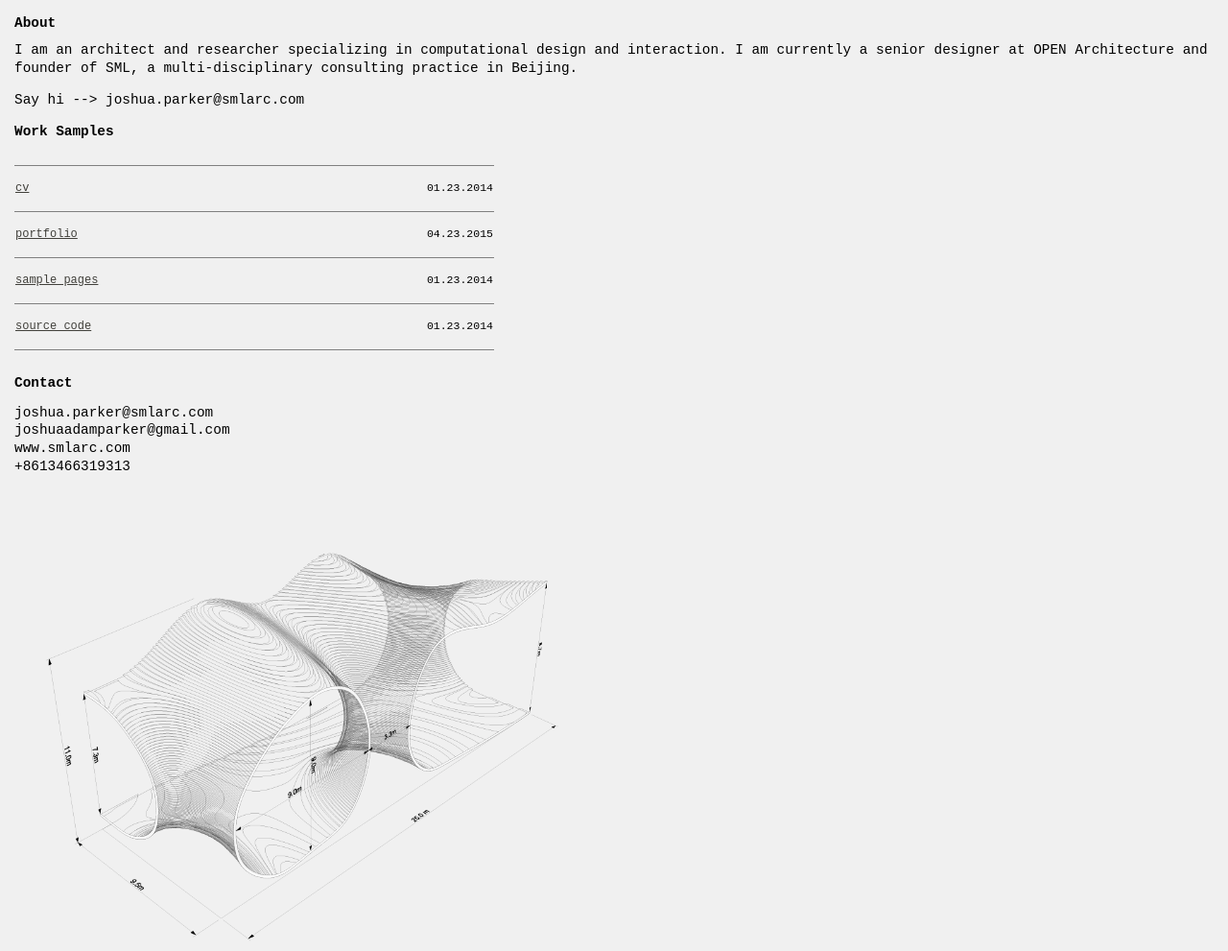
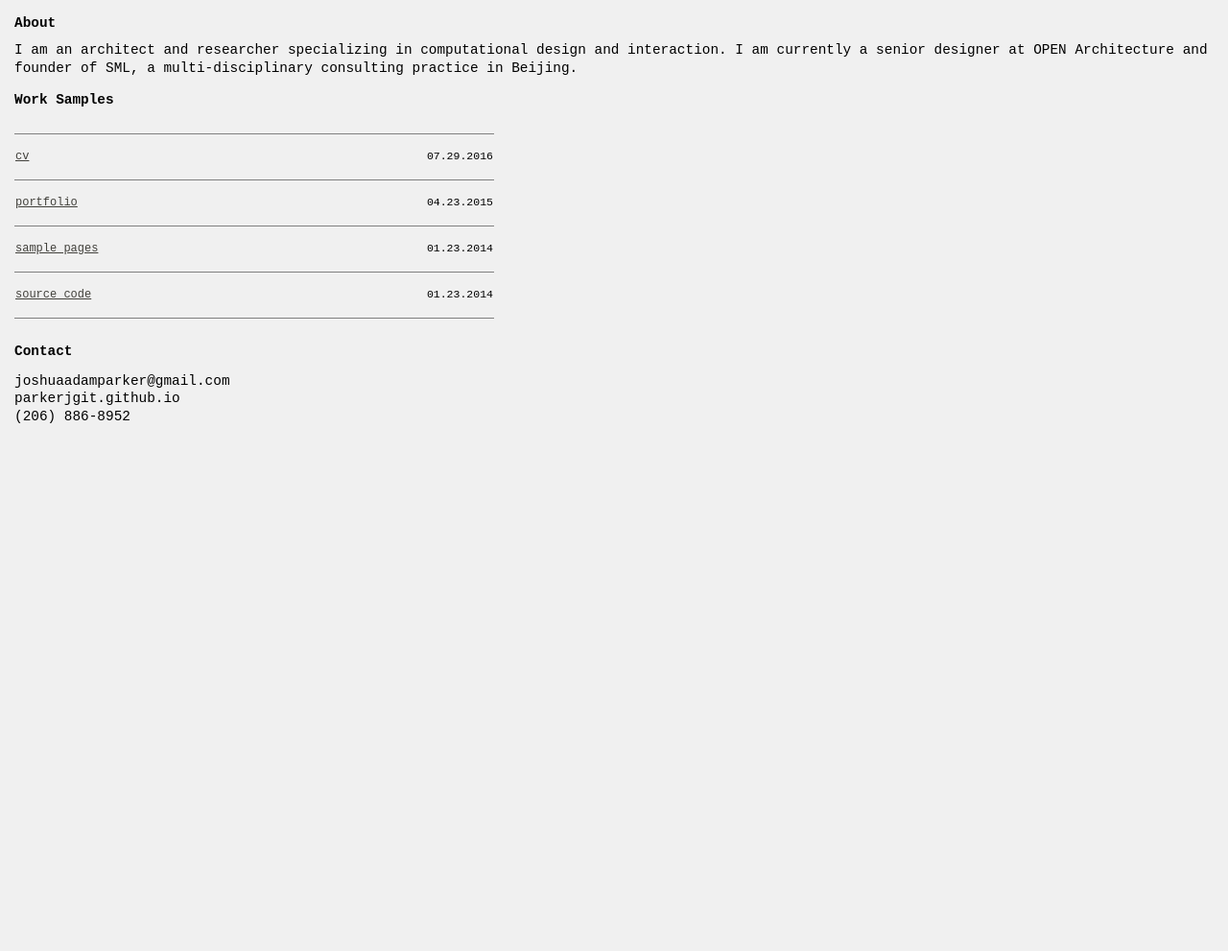
Before and after one commit to parkerjgit/parkerjgit.github.io, a plain HTML site: page index.html in a window 1280 px wide. Shown: the whole page at 96% size. After the commit the page ends 800 px from the top, so only its background shows below. Drawn offline with Linux system fonts and the light colour scheme.

Commit message:
update site

```diff
--- a/index.html
+++ b/index.html
@@ -95,7 +95,6 @@ table span, table a{font-size:12px;}
   <div class="content">
     <h1>About</h1>
     <p>I am an architect and researcher specializing in computational design and interaction. I am currently a senior designer at OPEN Architecture and founder of SML, a multi-disciplinary consulting practice in Beijing.</p>
-<p>Say hi --> joshua.parker@smlarc.com</p>
 	<h2>Work Samples</h2>
 	<div id="backlinks-index" class="index">
 		<table class='collection-items'>
@@ -120,7 +119,7 @@ table span, table a{font-size:12px;}
 				</a>
 				</td>
 				<td class='publish-date'>
-				01.23.2014
+				07.29.2016
 				</td>
 				</tr>
 				<tr class='collection_item legacy project' populate-list-space toggle-if-series>
@@ -156,14 +155,13 @@ table span, table a{font-size:12px;}
 		</table>
 	<h2>Contact</h2>
 	<ul>
-    <li>joshua.parker@smlarc.com</li>
 	<li>joshuaadamparker@gmail.com</li>
-	<li>www.smlarc.com</li>
-	<li>+8613466319313</li>
+	<li>parkerjgit.github.io</li>
+	<li>(206) 886-8952</li>
 	</ul>
 	</div>
 	<!-- end .content --></div>
 	<!-- end .container --></div>
-	<img src="images/test.png" />
+	<!-- <img src="images/test.png" /> -->
 </body>
 </html>
```
